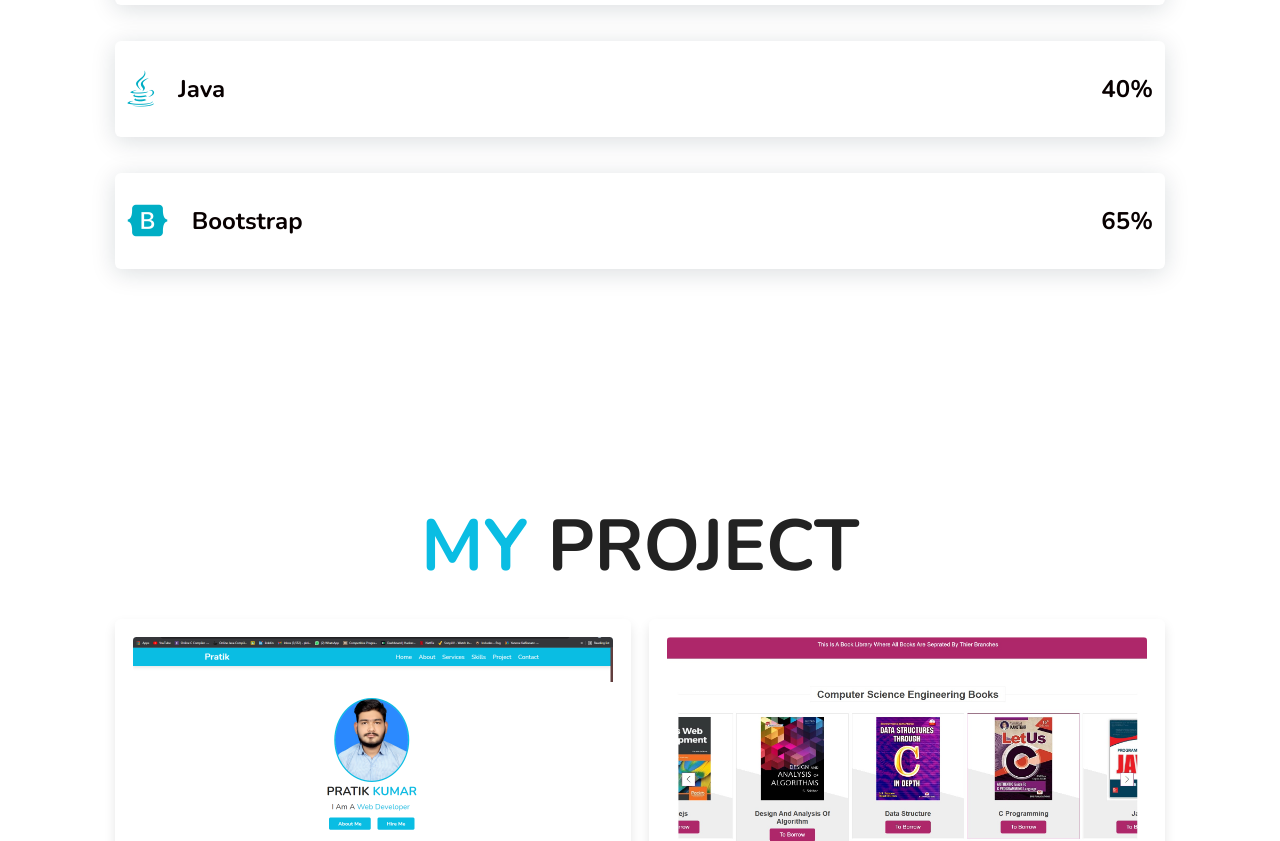
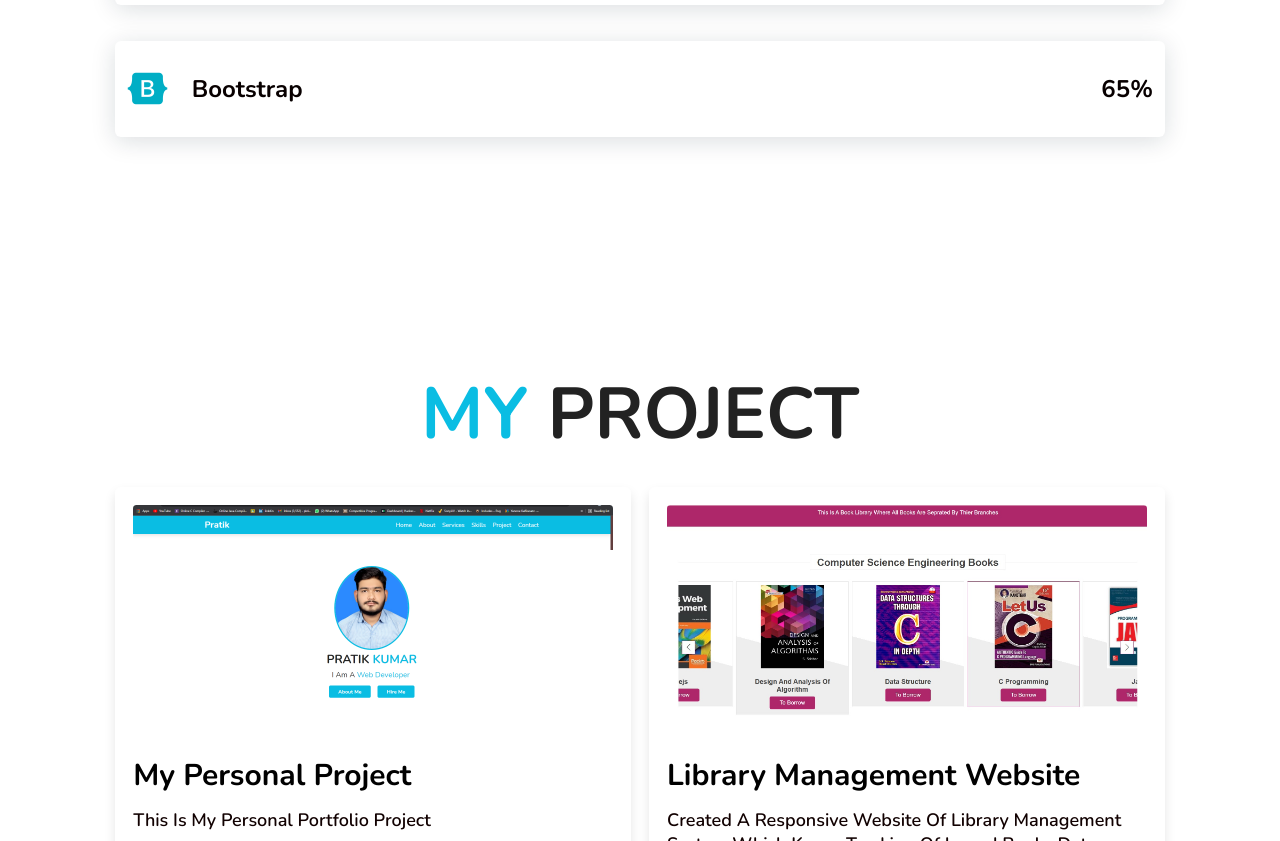
Before and after one commit to PratikBhatt4215/My-Personal-Portfolio, a plain HTML site: page index.html in a window 1280 px wide. Shown: the part 3799-4640 px from the top of the page. Drawn offline with nearby package versions, Linux system fonts and the light colour scheme.

Commit message:
Updating 5

```diff
--- a/index.html
+++ b/index.html
@@ -214,18 +214,6 @@
                     </div>
                 </div>
 
-                <div class="skills__data">
-                    <div class="skills__names">
-                        <i class="fab fa-java skills__icon"></i>
-                        <span class="skills__name tilt">Java</span>
-                    </div>
-                    <div class="skills__java">
-
-                    </div>
-                    <div>
-                        <span class="skills__percentage">40%</span>
-                    </div>
-                </div>
 
                 <div class="skills__data">
                     <div class="skills__names">
```
